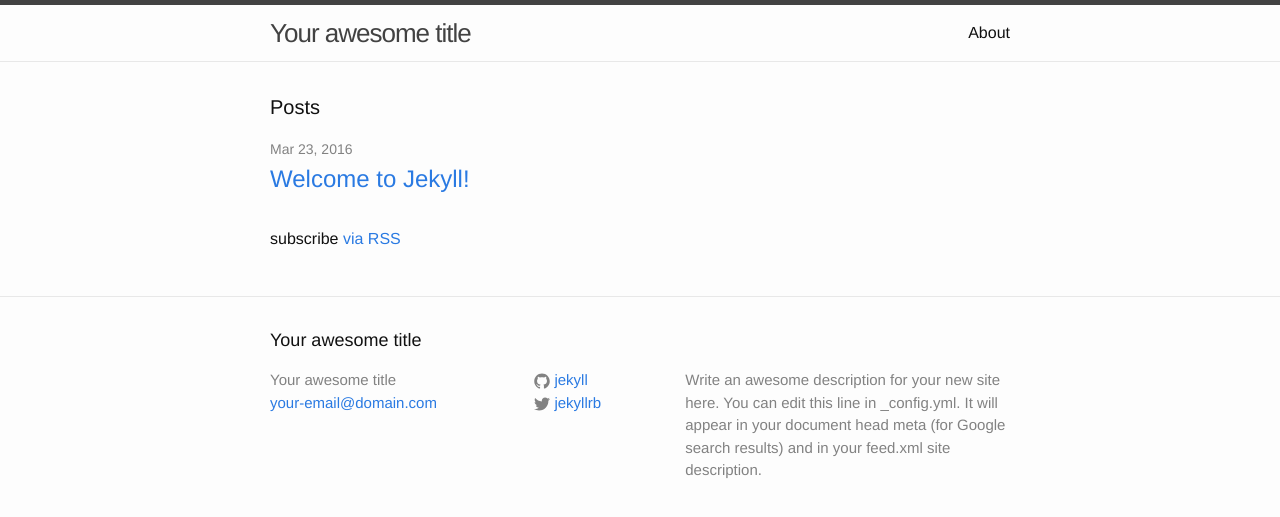
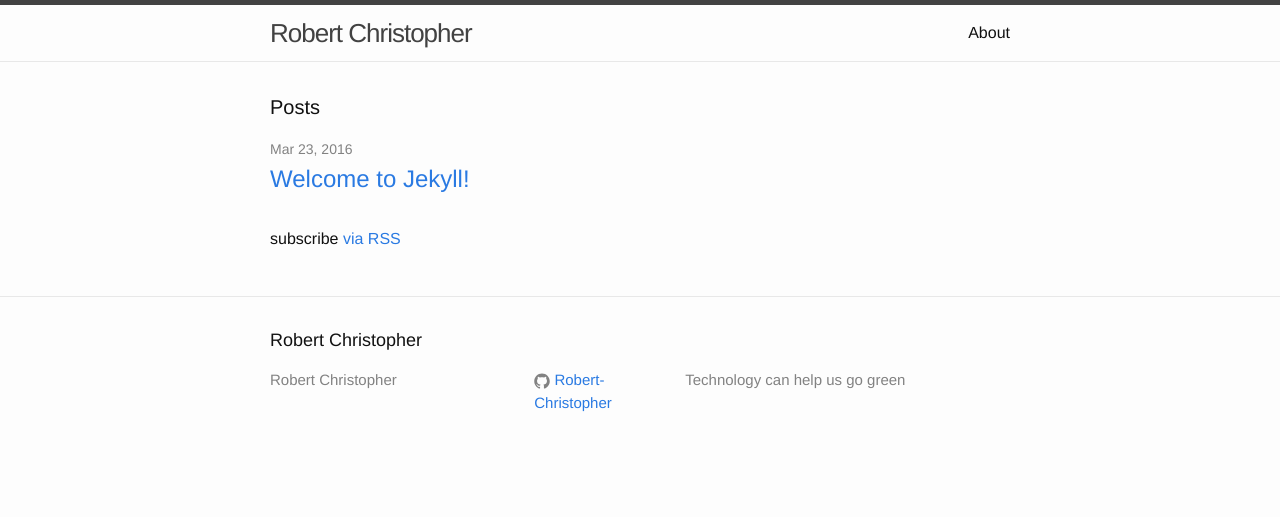
Before and after one commit to Robert-Christopher/robert-christopher.github.io, a Jekyll site: the page built from index.html, in a window 1280 px wide. Shown: the top 517 px of the page. Built offline with Jekyll 4.4.1, drawn with Linux system fonts in a browser that asks for light colours.

Commit message:
name and description added

```diff
--- a/_config.yml
+++ b/_config.yml
@@ -6,16 +6,12 @@
 # 'jekyll serve'. If you change this file, please restart the server process.
 
 # Site settings
-title: Your awesome title
-email: your-email@domain.com
+title: Robert Christopher
 description: > # this means to ignore newlines until "baseurl:"
-  Write an awesome description for your new site here. You can edit this
-  line in _config.yml. It will appear in your document head meta (for
-  Google search results) and in your feed.xml site description.
-baseurl: "" # the subpath of your site, e.g. /blog
-url: "http://yourdomain.com" # the base hostname & protocol for your site
-twitter_username: jekyllrb
-github_username:  jekyll
+  Technology can help us go green
+baseurl: ""
+url: "http://robert-christopher.github.io/"
+github_username: Robert-Christopher
 
 # Build settings
 markdown: kramdown
```
